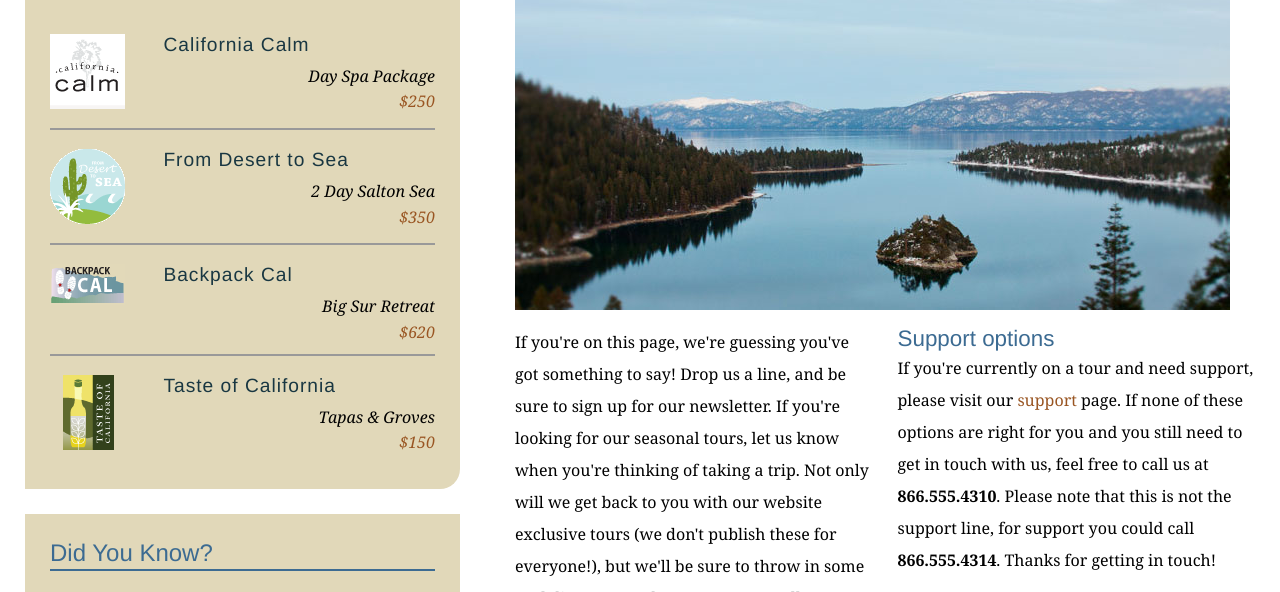
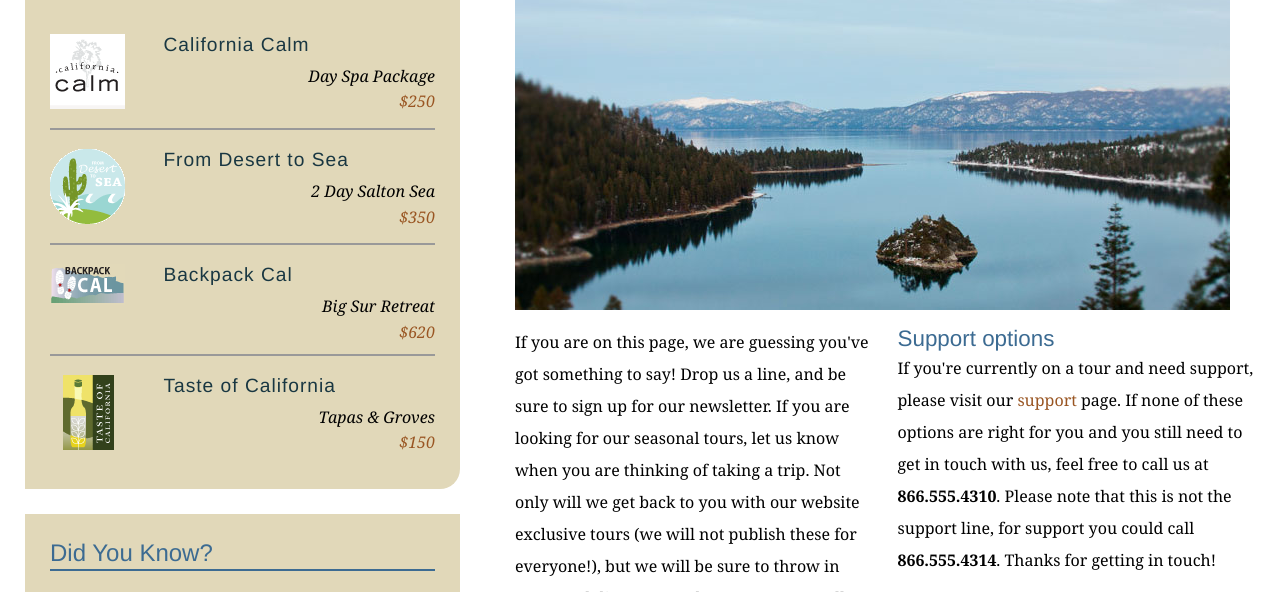
Before and after one commit to hd51515/explore_california, a plain HTML site: page contact.html in a window 1280 px wide. Shown: the part 342-934 px from the top of the page. Drawn offline with Linux system fonts and the light colour scheme.

Commit message:
Removed contractions from contactcs page text

```diff
--- a/contact.html
+++ b/contact.html
@@ -68,7 +68,7 @@
           <h1>Get in touch</h1>
           <img src="assets/images/emerald_bay.jpg" alt="Beautiful Lake Tahoe" class="articleImage" />
           <div class="multiCol">
-            <p>If you're on this page, we're guessing you've got something to say! Drop us a line, and be sure to sign up for our newsletter. If you're looking for our seasonal tours,  let us know when you're thinking of taking a trip. Not only will we get back to you with our website exclusive tours (we don't publish these for everyone!), but we'll be sure to throw in some cool discounts and tour extras as well.</p>
+            <p>If you are on this page, we are guessing you've got something to say! Drop us a line, and be sure to sign up for our newsletter. If you are looking for our seasonal tours,  let us know when you are thinking of taking a trip. Not only will we get back to you with our website exclusive tours (we will not publish these for everyone!), but we will be sure to throw in some cool discounts and tour extras as well.</p>
 
             <h2>Support options</h2>
             <p>If you're currently on a tour and need support, please visit our <a href="support.html">support</a> page. If none of these options are right for you and you still need to get in touch with us, feel free to call us at<span class="phone"> <strong>866.555.4310</strong>. Please note that this is not the support line, for support you could call </span><strong>866.555.4314</strong>. Thanks for getting in touch!</p>
```
